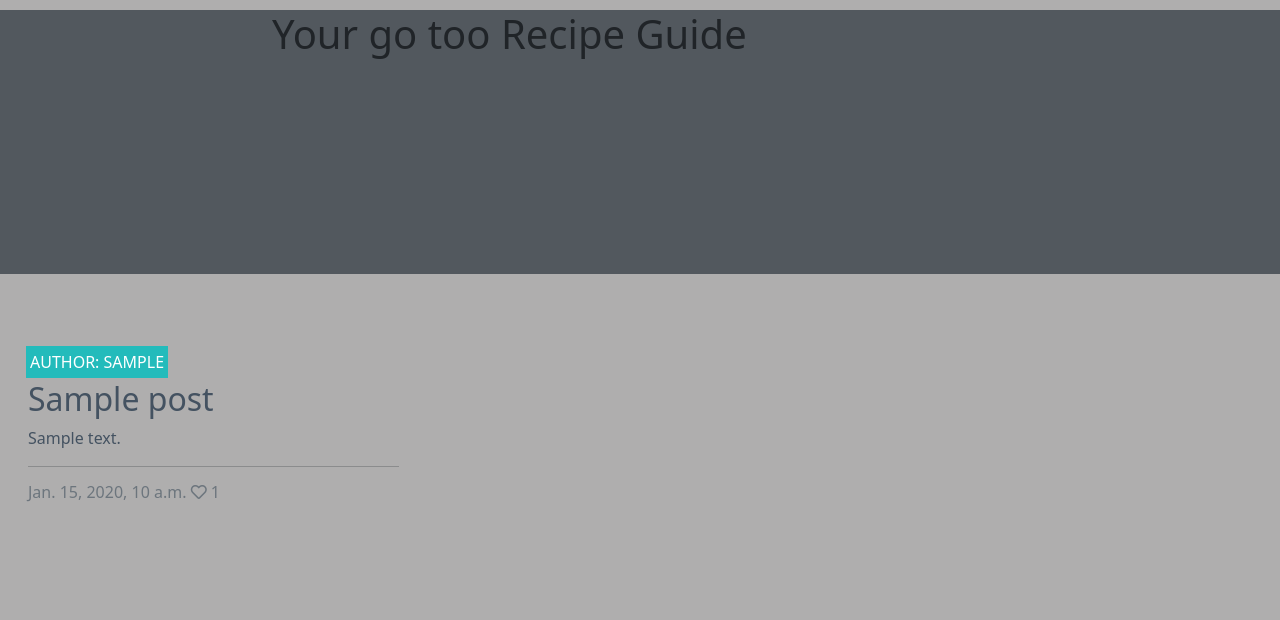
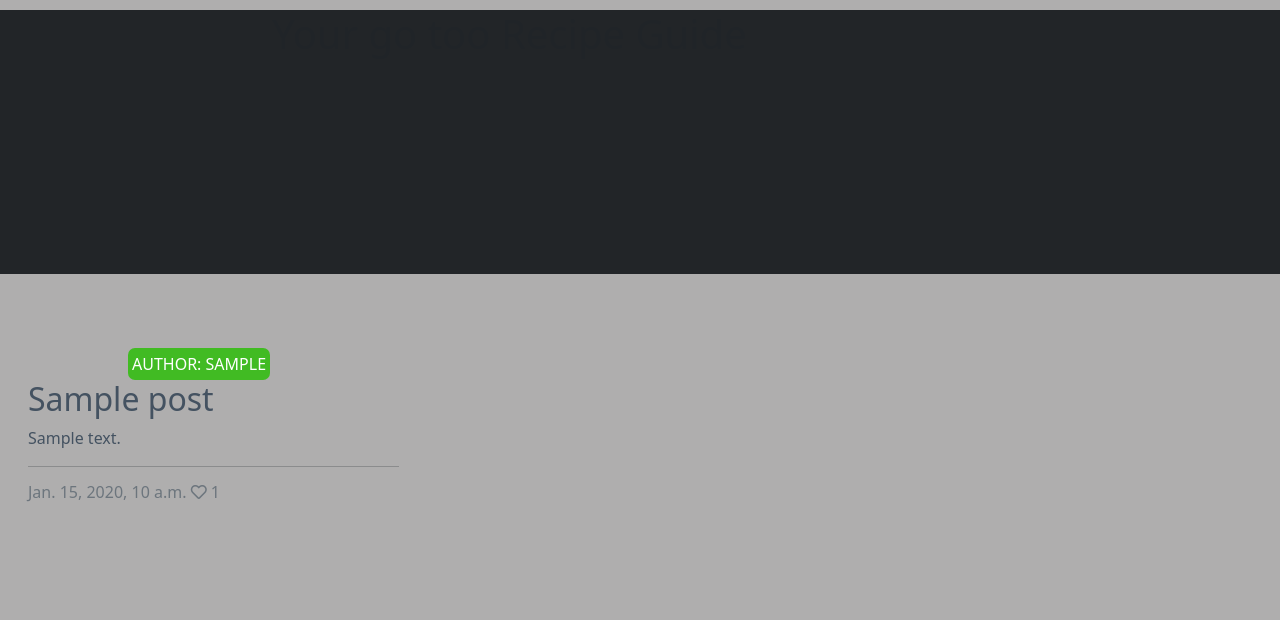
Before and after one commit to Code-Institute-Submissions/MattyOL-Recipe-WorldWide-Project.4, a Django app: page / in a window 1280 px wide. Shown: the part 60-680 px from the top of the page. Run offline with Django 3.2, Linux system fonts and the light colour scheme; tables that the repository leaves empty hold one stand-in row (values such as "Sample post"); some libraries are stand-ins or nearby versions; some web fonts are replaced.

Commit message:
Added new images to blog posts

```diff
--- a/Websitename/settings.py
+++ b/Websitename/settings.py
@@ -60,6 +60,8 @@ MIDDLEWARE = [
 ]
 
 ROOT_URLCONF = 'Websitename.urls'
+
+SITE_ID = 1
 
 TEMPLATES = [
     {
--- a/blog/static/css/style.css
+++ b/blog/static/css/style.css
@@ -58,7 +58,9 @@ body {
 
 .image-container {
     position: relative;
+
 }
+
 
 .image-flash {
     position: absolute;
@@ -94,8 +96,20 @@ body {
     position: relative;
     overflow: hidden;
 }
+.card-img, .card-img-top {
+    border-top-left-radius: calc(0.25rem - 1px);
+    border-top-right-radius: calc(0.25rem - 1px);
+    border-radius: 20px;
+}
 
-
+.image-flash {
+    position: absolute;
+    bottom: 0;
+    min-width: 30%;
+    left: 100px;
+    background-color: #41bb23;
+    border-radius: 7px;
+}
 
 .post-link {
     text-decoration: none;
@@ -129,13 +143,13 @@ body {
 }
 
 .link {
-    color: #23BBBB;
+    color: #198819;
     text-decoration: none;
 }
 
 .link:hover,
 .link:active {
-    color: #446149;
+    color: #2b8a3b;
     text-decoration: underline;
 }
 
@@ -188,7 +202,7 @@ header.masthead .overlay {
 header.masthead {
     margin-bottom: 50px;
     background: no-repeat center center;
-    background-color: #868e96;
+    background-color: #252729;
     background-attachment: scroll;
     position: relative;
     background-size: cover;
```
Also changed, not shown: blog/media/pexels-dmitry-zvolskiy-2062426.jpg (added).
